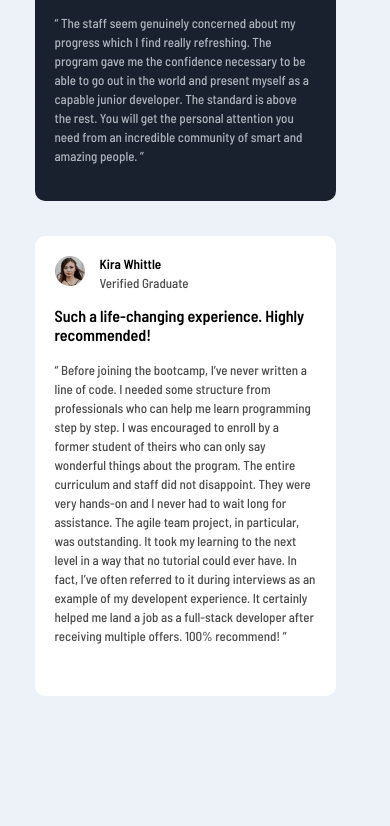
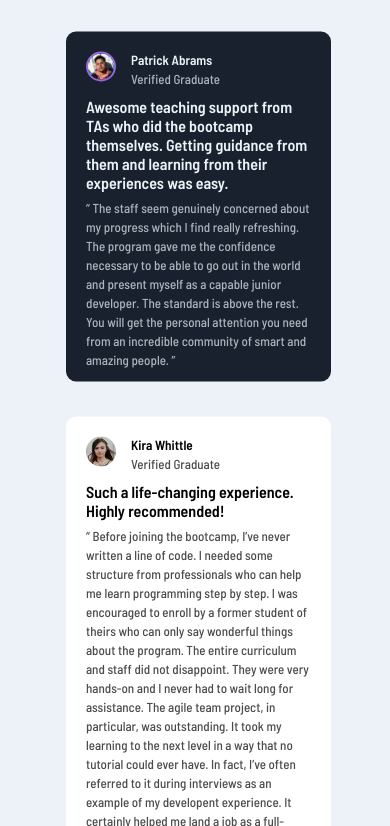
Before and after one commit to Rubylenshy/testimonials-grid-section, a plain HTML site: page index.html in a window 390 px wide. Shown: the part 1174-2000 px from the top of the page. Before the commit the page ends 1904 px from the top, so only its background shows below. Drawn offline with Linux system fonts and the light colour scheme.

Commit message:
responsiveness modified

```diff
--- a/assets/css/style.css
+++ b/assets/css/style.css
@@ -21,9 +21,12 @@ html{
 }
 
 .container{
-    padding: 3% 5%;
     display: grid;
-    grid-template-columns: repeat(22, 51px);
+    position: absolute;
+    top: 50%;
+    left: 50%;
+    transform: translate(-50%, -50%);
+    grid-template-columns: repeat(22, 45px);
     grid-auto-rows: 50px;
     gap: 5px;
 }
@@ -33,6 +36,7 @@ html{
 .profile img{
     border-radius: 50%;
     margin-right: 15px;
+    border: none;
 }
 .profile-name span{
     opacity: 50%;
@@ -47,9 +51,10 @@ html{
     opacity: 70%;
 }
 .grid p{
-    margin: 15px 0 15px;
+    margin: 10px 0;
     font-weight: 600;
 }
+
 .grid:nth-child(1){
     grid-column: 1/12;
     grid-row: 1/6;
@@ -64,6 +69,9 @@ html{
     grid-row: 1/6;
     color: var(--clr-l-grayish-blue);
     background: var(--clr-vd-grayish-blue);
+}
+.grid:nth-child(2) p{
+    margin: 5px 0;
 }
 .grid:nth-child(3){
     grid-column: 1/7;
@@ -84,12 +92,36 @@ html{
     grid-row: 1/11;
     background: var(--clr-white);
 }
-
-@media (max-width: 600px) {
+@media (max-width: 1100px) {
     .container{
-        padding-top: 5%;
-        padding-bottom: 5%;
-        margin: 0 auto;
+        max-width: 600px;
+        transform: translate(-50%, -65%);
+        left: 40%;
+        top: 85%;
+    }
+    .grid:nth-child(5){
+        grid-column: 1/17;
+        grid-row: 11/16;
+    }
+}
+@media (max-width: 950px) {
+    .container{
+        max-width: 500px;
+        transform: translate(-65%, -65%);
+        left: 40%;
+        top: 90%;
+    }
+    .grid:nth-child(5){
+        grid-column: 1/17;
+        grid-row: 11/16;
+    }
+}
+@media (max-width: 800px) {
+    .container{
+        max-width: 300px;
+        grid-template-columns: repeat(10, 45px);
+        transform: translate(-35%, -30%);
+        gap: 5px;
     }
     .grid:nth-child(1){
         grid-column: 1/7;
@@ -112,4 +144,9 @@ html{
         grid-column: 1/7;
         grid-row: 26/35;
     }
+
+    .grid:nth-child(5) p,
+    .grid:nth-child(4) p{
+        margin: 10px 0 5px;
+    }
 }
```
Also changed, not shown: 1 other file.
